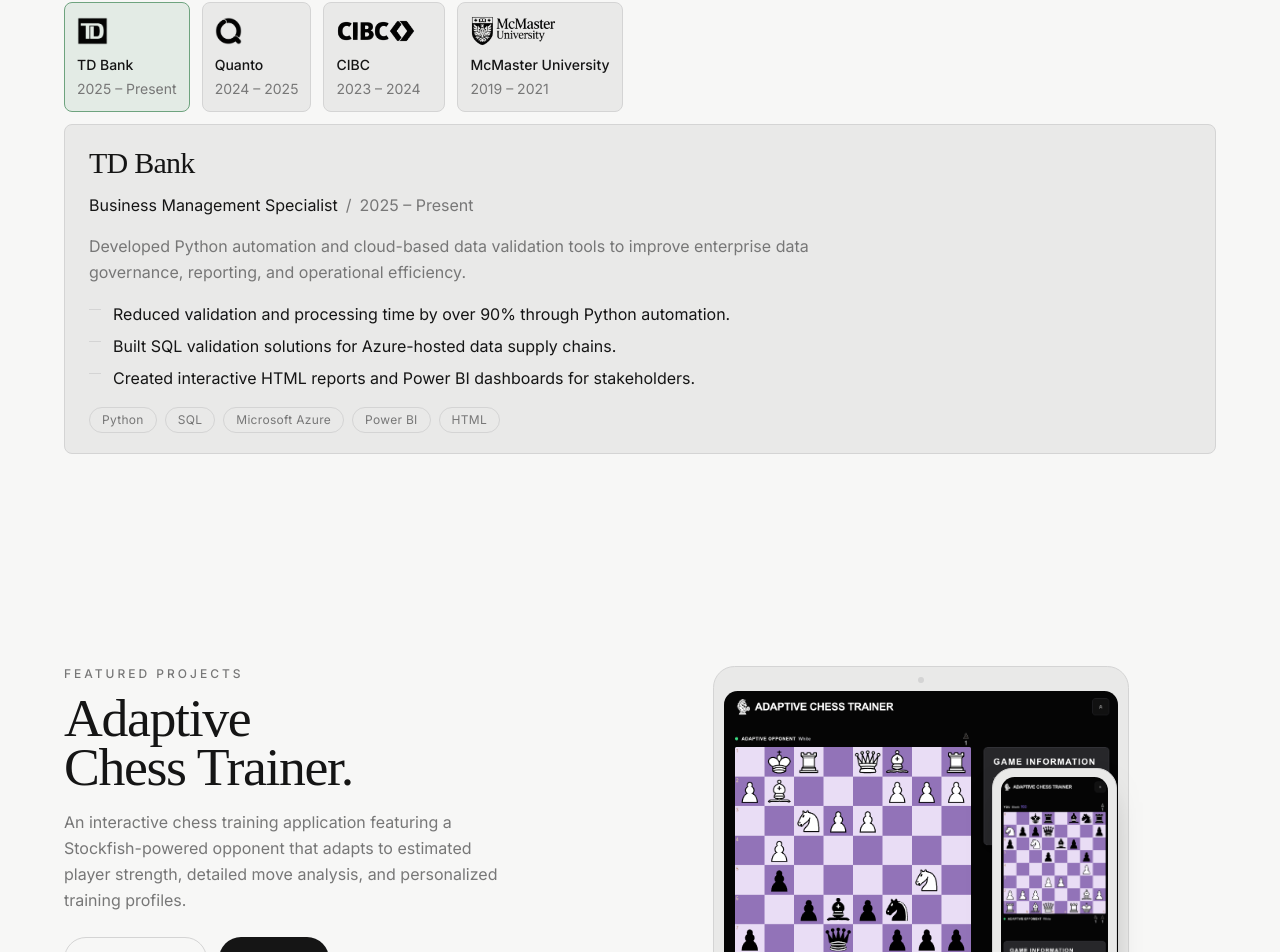
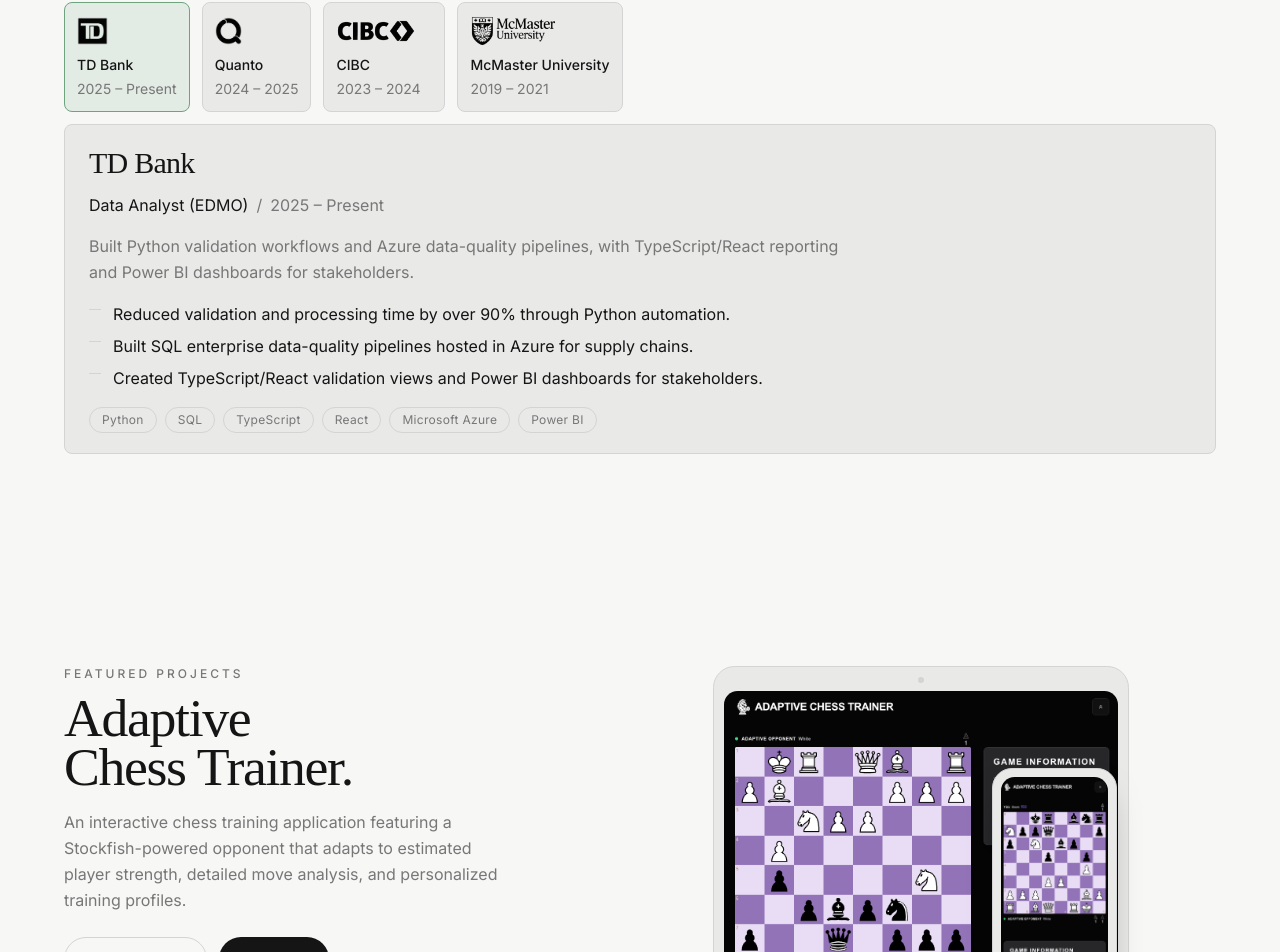
Before and after one commit to VCRAM99/portfolio, a React (Vite) app: page / in a window 1280 px wide. Shown: the part 1014-1966 px from the top of the page. Built offline with nearby package versions, Linux system fonts and the light colour scheme; a web font is replaced by a local one.

Commit message:
refactor: align portfolio experience with updated resume

```diff
--- a/src/data/experience.ts
+++ b/src/data/experience.ts
@@ -34,19 +34,19 @@
     dates: '2025 – Present',
     accent: 'green',
     summary:
-      'Developed Python automation and cloud-based data validation tools to improve enterprise data governance, reporting, and operational efficiency.',
+      'Built Python validation workflows and Azure data-quality pipelines, with TypeScript/React reporting and Power BI dashboards for stakeholders.',
     roles: [
       {
-        title: 'Business Management Specialist',
+        title: 'Data Analyst (EDMO)',
         dates: '2025 – Present',
         achievements: [
           'Reduced validation and processing time by over 90% through Python automation.',
-          'Built SQL validation solutions for Azure-hosted data supply chains.',
-          'Created interactive HTML reports and Power BI dashboards for stakeholders.',
+          'Built SQL enterprise data-quality pipelines hosted in Azure for supply chains.',
+          'Created TypeScript/React validation views and Power BI dashboards for stakeholders.',
         ],
       },
     ],
-    technologies: ['Python', 'SQL', 'Microsoft Azure', 'Power BI', 'HTML'],
+    technologies: ['Python', 'SQL', 'TypeScript', 'React', 'Microsoft Azure', 'Power BI'],
   },
   {
     id: 'quanto',
@@ -54,15 +54,15 @@
     dates: '2024 – 2025',
     accent: 'blue',
     summary:
-      'Built AI-powered bookkeeping software spanning Python backend services, financial data pipelines, and responsive frontend experiences.',
+      'Built production AI bookkeeping software across Python services, language-model workflows, and customer-facing financial features.',
     roles: [
       {
         title: 'Machine Learning Engineer',
         dates: '2024 – 2025',
         achievements: [
-          'Integrated OpenAI and Google Gemini APIs for intelligent financial analysis.',
-          'Developed Python backend services and real-time financial data pipelines.',
-          'Built Next.js frontend features and deployed applications with Vercel and Supabase.',
+          'Integrated OpenAI and Google Gemini APIs, Optimized LLM workflows to reduce token usage by over 60%.',
+          'Built retrieval workflows and human-in-the-loop review for bookkeeping agents.',
+          'Developed Python services, Next.js features, and pipelines on AWS and Supabase.',
         ],
       },
     ],
@@ -72,8 +72,9 @@
       'JavaScript',
       'OpenAI API',
       'Google Gemini API',
+      'AWS',
+      'Supabase',
       'Vercel',
-      'Supabase',
     ],
   },
   {
@@ -82,19 +83,19 @@
     dates: '2023 – 2024',
     accent: 'red',
     summary:
-      'Modernized enterprise banking applications through Java development, API engineering, cloud migration, and production support.',
+      'Modernized the Global Operations Workbench through Java 21 services, REST APIs, and an Azure migration.',
     roles: [
       {
-        title: 'Software Developer',
+        title: 'Full-Stack Developer',
         dates: '2023 – 2024',
         achievements: [
-          'Migrated legacy C++ and Java applications to Java 21.',
-          'Developed Java backend services and RESTful APIs for enterprise systems.',
-          'Implemented tests and supported cloud deployments, UAT, and production releases.',
+          'Migrated legacy C++ and Java components to Java 21.',
+          'Developed Java backend services and RESTful APIs for the operations workbench.',
+          'Added unit and integration tests and supported Azure migration, UAT, and production releases.',
         ],
       },
     ],
-    technologies: ['Java 21', 'C++', 'REST APIs'],
+    technologies: ['Java 21', 'C++', 'REST APIs', 'Microsoft Azure'],
   },
   {
     id: 'mcmaster',
@@ -102,33 +103,18 @@
     dates: '2019 – 2021',
     accent: 'maroon',
     summary:
-      'Developed computer vision, embedded AI, and research software across two roles supporting academic and industry initiatives.',
+      'Applied computer vision and embedded machine learning to vehicle classification, traffic analysis, and research prototypes.',
     roles: [
       {
-        title: 'Machine Learning Engineer',
-        dates: '2020 – 2021',
+        title: 'Machine Learning & Data Engineer',
+        dates: '2019 – 2021',
         achievements: [
-          'Developed embedded AI applications using TensorFlow, OpenCV, and STM X-CUBE-AI.',
-          'Created educational machine learning software and demonstrations.',
-          'Built research visualization tools using Power BI.',
-        ],
-      },
-      {
-        title: 'Data Analyst',
-        dates: '2019 – 2020',
-        achievements: [
-          'Trained TensorFlow computer vision models achieving 95% vehicle classification accuracy.',
-          'Developed Python software to automate image labeling.',
-          'Built traffic analysis and network security prototypes.',
+          'Developed embedded AI with TensorFlow, OpenCV, and STM X-CUBE-AI.',
+          'Trained aerial-imagery models that classified vehicles at 95% accuracy.',
+          'Built Python image labeling and traffic analysis tools with Peel Regional Police.',
         ],
       },
     ],
-    technologies: [
-      'Python',
-      'TensorFlow',
-      'OpenCV',
-      'STM X-CUBE-AI',
-      'Power BI',
-    ],
+    technologies: ['Python', 'TensorFlow', 'OpenCV', 'STM X-CUBE-AI'],
   },
 ] as const satisfies readonly ExperienceEntry[]
```
Also changed, not shown: 2 other files (tests, documents, lock files or other folders).
